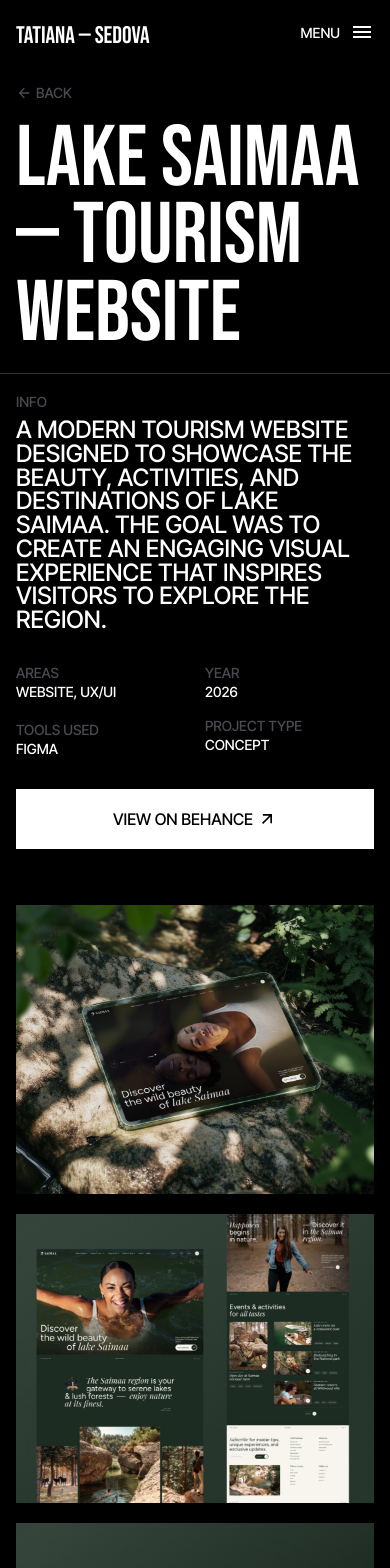
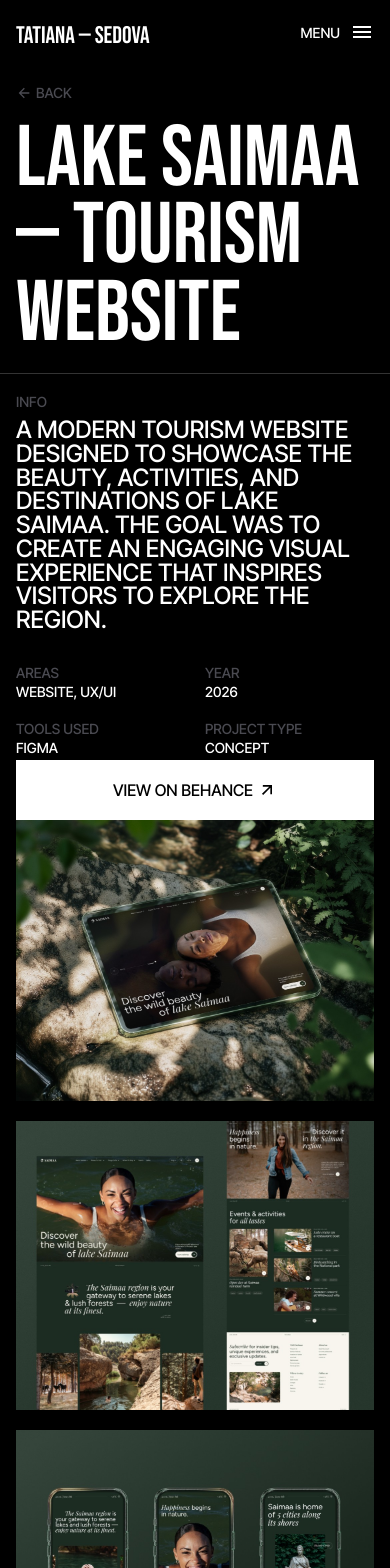
Before and after one commit to tatianasdigital/tsedova, a Next.js app: page /lake-saimaa in a window 390 px wide. Shown: the top 1568 px of the page. Built offline with nearby package versions, Linux system fonts and the light colour scheme.

Commit message:
Mobile work page: button docked from load, details gap 20px

```diff
--- a/app/globals.css
+++ b/app/globals.css
@@ -443,26 +443,11 @@ html.js-reveal .is-revealed [data-reveal] {
   }
 }
 
-/* Mobile sticky CTA: docks 24px above the bottom of the screen (browser-native
-   sticky, so it is perfectly smooth) and is released at the end of its block */
-.m-cta-sticky {
+/* Mobile WorkPage PrimaryButton: docked 24px above the bottom of the screen
+   (browser-native sticky → smooth) until it reaches its own place under the
+   ImageGrid, where it stays. */
+.m-cta-dock {
   position: sticky;
+  bottom: calc(24px + env(safe-area-inset-bottom));
   z-index: 30;
-  top: calc(100vh - var(--cta-offset) - var(--cta-h));
-  top: calc(100dvh - var(--cta-offset) - var(--cta-h));
 }
-/* Mobile sticky CTA: slides up into its docked place when it was not reached
-   from below (see MobileStickyCta) */
-@keyframes m-cta-slide-in {
-  from {
-    transform: translate3d(0, calc(100% + 24px), 0);
-  }
-  to {
-    transform: none;
-  }
-}
-@media (prefers-reduced-motion: no-preference) {
-  .m-cta-slide-in {
-    animation: m-cta-slide-in 420ms var(--ease-out) both;
-  }
-}
--- a/components/mobile/MobileWorkPage.tsx
+++ b/components/mobile/MobileWorkPage.tsx
@@ -5,7 +5,6 @@ import { OverlapSection } from "@/components/ui/OverlapSection";
 import { SectionDivider } from "@/components/ui/SectionDivider";
 import { MobileHeader } from "@/components/mobile/MobileHeader";
 import { MobileContact } from "@/components/mobile/MobileSections";
-import { MobileStickyCta } from "@/components/mobile/MobileStickyCta";
 import { BEHANCE_PROFILE } from "@/content/links";
 import { BACK_TO_WORKS } from "@/lib/routes";
 import { BLANK_SRC, DESKTOP_MEDIA } from "@/components/layout/Responsive";
@@ -78,27 +77,47 @@ export function MobileWorkPage({ project }: { project: Project }) {
               </div>
 
               <div className="enter-from-above flex items-start gap-20" style={delay(570)}>
-                <div className="flex min-w-0 flex-1 flex-col gap-21">
+                <div className="flex min-w-0 flex-1 flex-col gap-20">
                   <Detail label="Areas" value={project.areas?.join(", ")} />
                   <Detail label="Tools Used" value={project.tools?.join(", ")} />
                 </div>
-                <div className="flex min-w-0 flex-1 flex-col gap-17">
+                <div className="flex min-w-0 flex-1 flex-col gap-20">
                   <Detail label="Year" value={project.year} />
                   <Detail label="Project Type" value={project.projectType} />
                 </div>
               </div>
             </div>
 
-            {/* Primary button (Figma 98:1802: white, py 20, 16px label + 20px icon)
-                + ImageGrid (118:2571: 358 × 289 images, gap 20). The button docks
-                24px above the bottom of the screen once reached and stops at
-                the end of the images — see MobileStickyCta. Gaps as in Figma:
-                details → button 32, button → images 56. */}
-            <MobileStickyCta
-              className="mt-32"
-              gap={56}
-              enterDelay={690}
-              button={
+            {/* ImageGrid (118:2571: 358 × 289 images, gap 20), 56px below the
+                InfoBlock (Figma: RIghtInfo → ImageGrid). */}
+            <div className="mt-56 flex flex-col gap-20">
+              {images.map((src, i) => (
+                <div
+                  key={src}
+                  data-reveal="from-above"
+                  className="relative aspect-[358/289] w-full overflow-clip bg-placeholder"
+                >
+                  {/* <picture>: desktop gets its own set instead of these files */}
+                  <picture>
+                    <source media={DESKTOP_MEDIA} srcSet={BLANK_SRC} />
+                    <img
+                      src={src}
+                      alt={`${project.title} — image ${i + 1}`}
+                      loading="lazy"
+                      className="absolute inset-0 size-full object-cover"
+                    />
+                  </picture>
+                </div>
+              ))}
+            </div>
+
+            {/* Primary button (Figma 98:1802: white, py 20, 16px label + 20px icon).
+                Its place is under the last image (24px gap); `position: sticky`
+                with bottom 24px keeps it docked at the bottom of the screen from
+                the moment the page opens until the end of the ImageGrid, where
+                it comes to rest under the images. Browser-native → no jitter. */}
+            <div className="m-cta-dock mt-24">
+              <div className="enter-from-above" style={delay(690)}>
                 <a
                   href={project.behanceUrl ?? BEHANCE_PROFILE}
                   target="_blank"
@@ -112,29 +131,8 @@ export function MobileWorkPage({ project }: { project: Project }) {
                     style={{ "--icon": "url(/icons/button-arrow.svg)" } as CSSProperties}
                   />
                 </a>
-              }
-            >
-              <div className="flex flex-col gap-20">
-                {images.map((src, i) => (
-                  <div
-                    key={src}
-                    data-reveal="from-above"
-                    className="relative aspect-[358/289] w-full overflow-clip bg-placeholder"
-                  >
-                    {/* <picture>: desktop gets its own set instead of these files */}
-                    <picture>
-                      <source media={DESKTOP_MEDIA} srcSet={BLANK_SRC} />
-                      <img
-                        src={src}
-                        alt={`${project.title} — image ${i + 1}`}
-                        loading="lazy"
-                        className="absolute inset-0 size-full object-cover"
-                      />
-                    </picture>
-                  </div>
-                ))}
               </div>
-            </MobileStickyCta>
+            </div>
           </div>
         </OverlapSection>
       </main>
--- a/components/works/WorkPage.tsx
+++ b/components/works/WorkPage.tsx
@@ -112,11 +112,11 @@ export function WorkPage({ project }: { project: Project }) {
                 </div>
 
                 <div className="enter-from-above flex items-start gap-40" style={delay(670)}>
-                  <div className="flex w-256 flex-col gap-21">
+                  <div className="flex w-256 flex-col gap-20">
                     <DetailItem label="Areas" value={project.areas?.join(", ")} />
                     <DetailItem label="Tools Used" value={project.tools?.join(", ")} />
                   </div>
-                  <div className="flex w-200 flex-col gap-17">
+                  <div className="flex w-200 flex-col gap-20">
                     <DetailItem label="Year" value={project.year} />
                     <DetailItem label="Project Type" value={project.projectType} />
                   </div>
```
